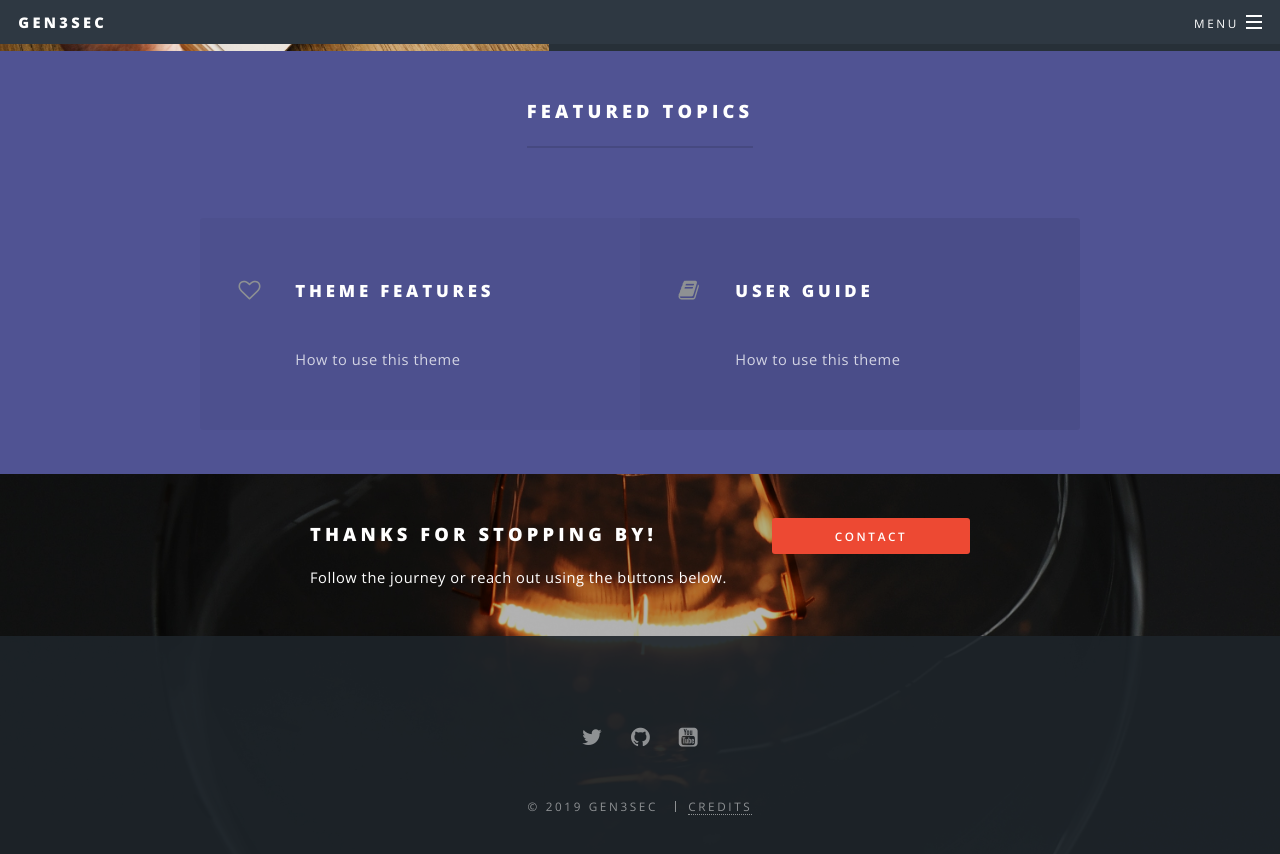
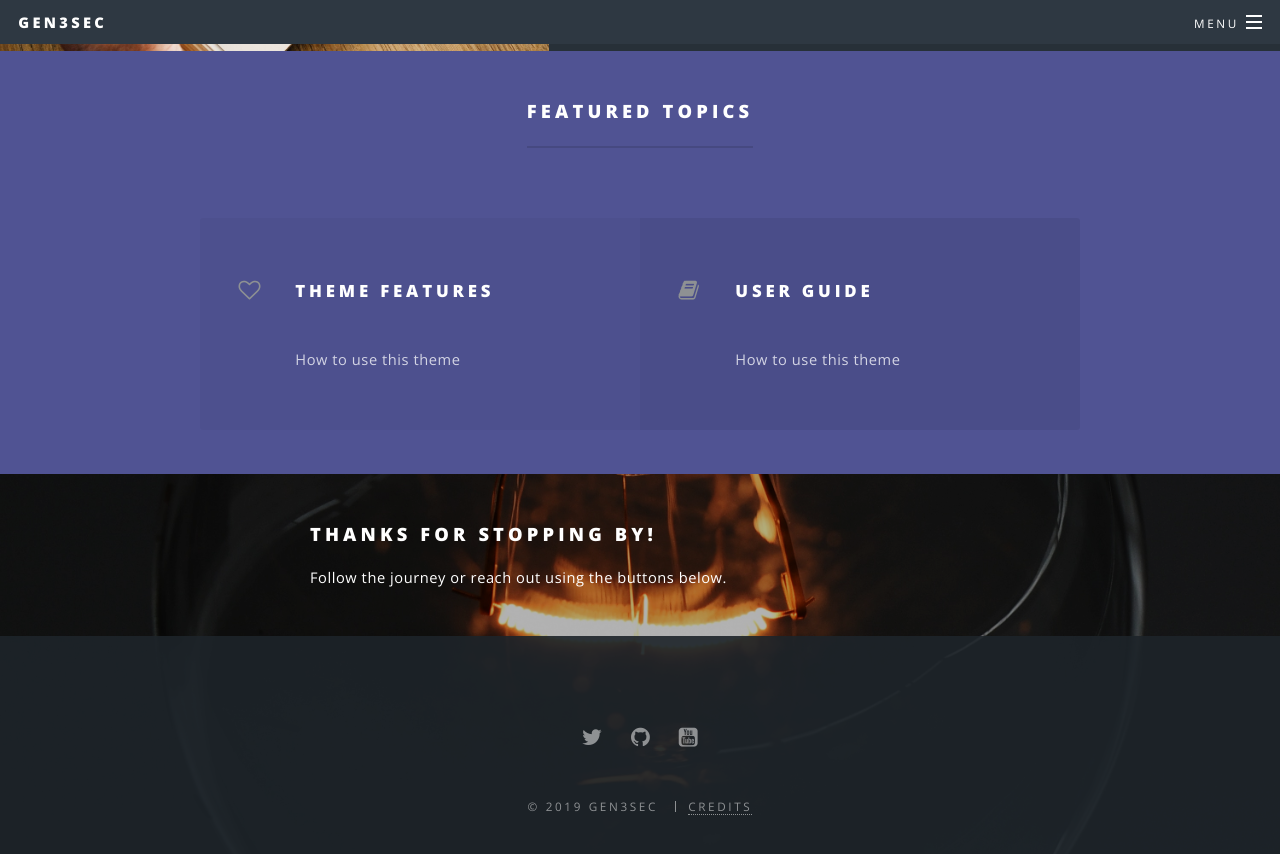
Before and after one commit to Gen3Sec/gen3sec.github.io, a Jekyll site: the page built from index.md, in a window 1280 px wide and 900 px high, scrolled down 1972 px. Shown: the top 854 px of the window. Built offline with Jekyll 4.4.1, drawn with Linux system fonts in a browser that asks for light colours.

Commit message:
trying to get rid of contact button

```diff
--- a/_layouts/landing.html
+++ b/_layouts/landing.html
@@ -122,7 +122,7 @@
               </header>
               <ul class="actions vertical">
                 <!-- <li><a href="#" class="button fit special">Activate</a></li> -->
-                <li><a href="{{ '/contact/' | prepend: site.baseurl }}" class="button fit special">Contact</a></li>
+                <!-- <li><a href="{{ '/contact/' | prepend: site.baseurl }}" class="button fit special">Contact</a></li> -->
               </ul>
             </div>
           </section>
```
